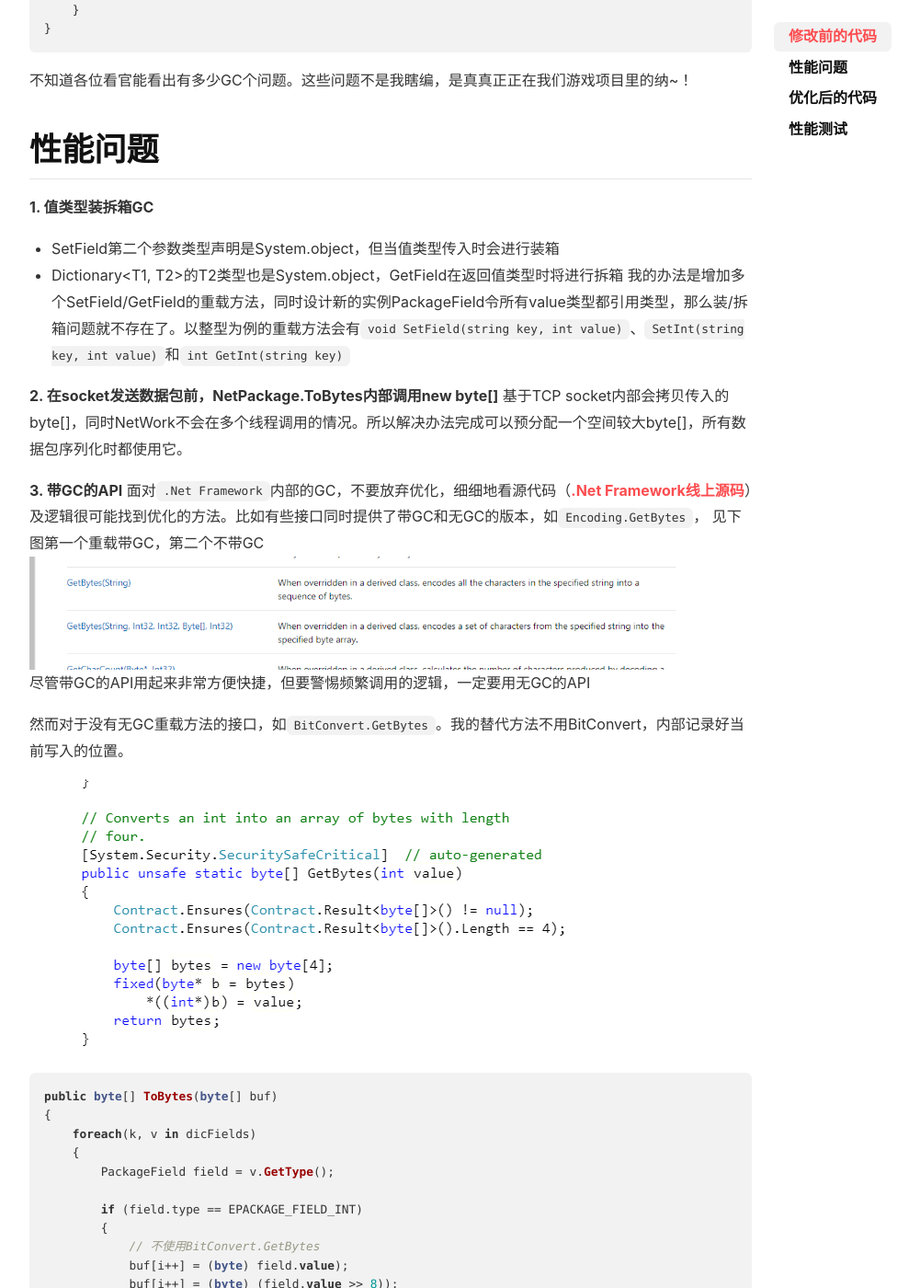
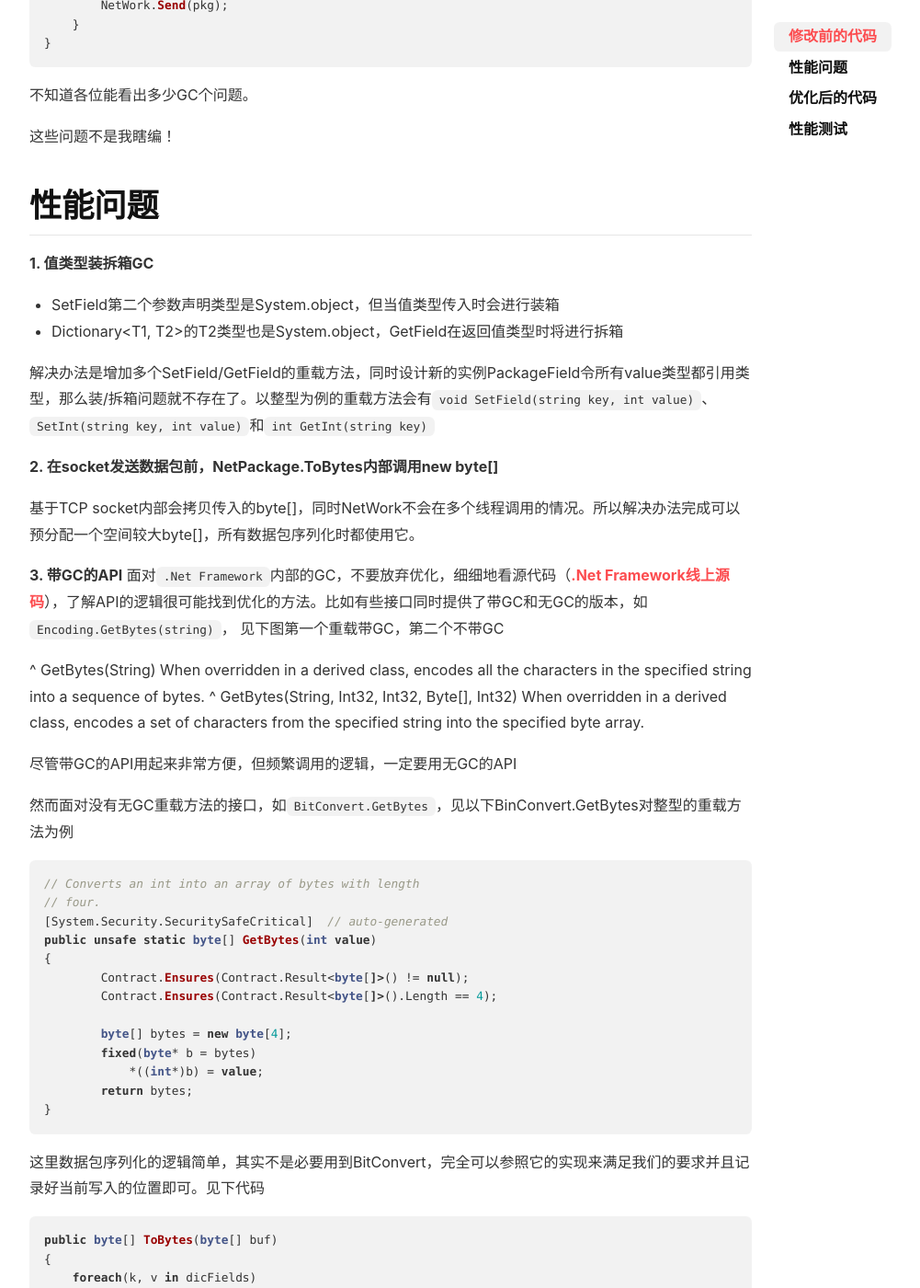
Before and after one commit to lizijie/lizijie.github.io, a Jekyll site: the page built from _posts/2020-03-10-记一次C#数据包GC优化.md, in a window 1280 px wide and 1400 px high, scrolled down 3358 px. Shown: the whole window at 92% size, without its empty margins (105-1106 px from the left). Built offline with Jekyll 4.4.1, drawn with Linux system fonts in a browser that asks for light colours; nearby versions of some CDN libraries; comment, search, counter and statistics services are not loaded; some of the changed text lies outside the part shown.

Commit message:
Update 2020-03-10-记一次C#数据包GC优化.md

````diff
--- a/_posts/2020-03-10-记一次C#数据包GC优化.md
+++ b/_posts/2020-03-10-记一次C#数据包GC优化.md
@@ -7,12 +7,13 @@ tags: C# unity
 
 [TOC]
 
-几个月前接手了游戏项目客户端网络层，要求分析数据包GC大小并优化。基于不可抗拒的原因，我们没有使用流行的通信协议，如[google protobuffer](https://developers.google.cn/protocol-buffers/)和风云大大的[sproto](https://github.com/cloudwu/sproto)等，而是自研的key-value协议。最终我将该部分代码的GC减少了约50%，并且优化以来运行良好。由于不能将项目的具体代码逻辑贴出来，同时为了更好地理解本文主旨，下文使用伪代码来表达主体逻辑，请放心这些不会影响你对要点的理解。
+几个月前接手了项目客户端网络层模块，要求分析数据包GC大小并优化。基于不可抗拒的原因，这个项目没有使用流行的通信协议，如[google protobuffer](https://developers.google.cn/protocol-buffers/)和风云大大的[sproto](https://github.com/cloudwu/sproto)等，而是自研的key-value协议。经过一系列优化，最终将代码的GC减少了约50%，并且优化以来运行良好。由于不能将项目的具体代码逻辑贴出来，同时为了更好地理解本文主旨，下文使用伪代码来表达主体逻辑，请放心这不会影响你对要点的理解。
 
 也许阅读的过程你会嘲笑和惊讶部分代码为何“如些地烂”。遗憾的是已无法对这些“上古的遗迹”细细地追溯过去，只能战战兢兢地修改下去罢了~~!!
 
 # 修改前的代码
 主要有两个对象NetPackage和NetWork
+
 NetPackage  数据包实例。负责储存着字段列表和序列化工作
 NetWork     负责网络收发
 
@@ -126,8 +127,8 @@ class NetWork
             if(memoryStream.Length > 0)
             {
                 Recv(memoryStream.ToArray());
-				memoryStream.Position = 0;
-				memoryStream.SetLength(0);
+		memoryStream.Position = 0;
+		memoryStream.SetLength(0);
             }
         }
         memoryStream.Close();
@@ -154,26 +155,47 @@ class Example
 }
 ```
 
-不知道各位看官能看出有多少GC个问题。这些问题不是我瞎编，是真真正正在我们游戏项目里的纳~！
+不知道各位能看出多少GC个问题。
+
+这些问题不是我瞎编！
 
 # 性能问题
 **1. 值类型装拆箱GC**
-* SetField第二个参数类型声明是System.object，但当值类型传入时会进行装箱
+* SetField第二个参数声明类型是System.object，但当值类型传入时会进行装箱
 * Dictionary<T1, T2>的T2类型也是System.object，GetField在返回值类型时将进行拆箱
-我的办法是增加多个SetField/GetField的重载方法，同时设计新的实例PackageField令所有value类型都引用类型，那么装/拆箱问题就不存在了。以整型为例的重载方法会有`void SetField(string key, int value)`、`SetInt(string key, int value)`和`int GetInt(string key)`
+
+解决办法是增加多个SetField/GetField的重载方法，同时设计新的实例PackageField令所有value类型都引用类型，那么装/拆箱问题就不存在了。以整型为例的重载方法会有`void SetField(string key, int value)`、`SetInt(string key, int value)`和`int GetInt(string key)`
 
 **2. 在socket发送数据包前，NetPackage.ToBytes内部调用new byte[]**
+
 基于TCP socket内部会拷贝传入的byte[]，同时NetWork不会在多个线程调用的情况。所以解决办法完成可以预分配一个空间较大byte[]，所有数据包序列化时都使用它。
 
 **3. 带GC的API**
-面对`.Net Framework`内部的GC，不要放弃优化，细细地看源代码（[.Net Framework线上源码](https://referencesource.microsoft.com/)）及逻辑很可能找到优化的方法。比如有些接口同时提供了带GC和无GC的版本，如`Encoding.GetBytes`， 见下图第一个重载带GC，第二个不带GC
-![](https://raw.githubusercontent.com/lizijie/lizijie.github.io/master/assets/images/2020-03-10-%E8%AE%B0%E4%B8%80%E6%AC%A1C%23%E6%95%B0%E6%8D%AE%E5%8C%85GC%E4%BC%98%E5%8C%96/encoding_getbytes.png)
-尽管带GC的API用起来非常方便快捷，但要警惕频繁调用的逻辑，一定要用无GC的API
+面对`.Net Framework`内部的GC，不要放弃优化，细细地看源代码（[.Net Framework线上源码](https://referencesource.microsoft.com/)），了解API的逻辑很可能找到优化的方法。比如有些接口同时提供了带GC和无GC的版本，如`Encoding.GetBytes(string)`， 见下图第一个重载带GC，第二个不带GC
 
-然而对于没有无GC重载方法的接口，如`BitConvert.GetBytes`。我的替代方法不用BitConvert，内部记录好当前写入的位置。
+^ GetBytes(String) When overridden in a derived class, encodes all the characters in the specified string into a sequence of bytes.
+^ GetBytes(String, Int32, Int32, Byte[], Int32) When overridden in a derived class, encodes a set of characters from the specified string into the specified byte array.
 
-![](https://raw.githubusercontent.com/lizijie/lizijie.github.io/master/assets/images/2020-03-10-%E8%AE%B0%E4%B8%80%E6%AC%A1C%23%E6%95%B0%E6%8D%AE%E5%8C%85GC%E4%BC%98%E5%8C%96/bitcovert_getbytes.png)
+尽管带GC的API用起来非常方便，但频繁调用的逻辑，一定要用无GC的API
 
+然而面对没有无GC重载方法的接口，如`BitConvert.GetBytes`，见以下BinConvert.GetBytes对整型的重载方法为例
+
+```c#
+// Converts an int into an array of bytes with length
+// four.
+[System.Security.SecuritySafeCritical]  // auto-generated
+public unsafe static byte[] GetBytes(int value)
+{
+	Contract.Ensures(Contract.Result<byte[]>() != null);
+	Contract.Ensures(Contract.Result<byte[]>().Length == 4);
+
+	byte[] bytes = new byte[4];
+	fixed(byte* b = bytes)
+	    *((int*)b) = value;
+        return bytes;
+}
+```
+这里数据包序列化的逻辑简单，其实不是必要用到BitConvert，完全可以参照它的实现来满足我们的要求并且记录好当前写入的位置即可。见下代码
 ```c#
 public byte[] ToBytes(byte[] buf)
 {
@@ -183,11 +205,10 @@ public byte[] ToBytes(byte[] buf)
 
         if (field.type == EPACKAGE_FIELD_INT)
         {
-            // 不使用BitConvert.GetBytes
-            buf[i++] = (byte) field.value);
-            buf[i++] = (byte) (field.value >> 8));
-            buf[i++] = (byte) (field.value >> 16));
-            buf[i++] =(byte) (field.value >> 24));
+            // 不使用BitConvert.GetBytes，下标i记录写入位置
+	    fixed(byte* b = buf[i])
+	        *((int*)b) = field.value;
+	    i += 4;
         }
         ...
     }
@@ -197,14 +218,22 @@ public byte[] ToBytes(byte[] buf)
 ```
 
 **4. Network读取字节流及组包的GC**
-`ReadThread`为了处理TCP粘包问题，使用了MemoryStream缓存读取到的所有字节。但是MemoryStream.ToArray()带有GC问题，而且没有相关的ToArray重载方法。解决办法抛弃MemoryStream，同样预分配一个较大的byte[]，记录当前有效的字节长度，新读取到的字节往后追加。
 
-![](https://raw.githubusercontent.com/lizijie/lizijie.github.io/master/assets/images/2020-03-10-%E8%AE%B0%E4%B8%80%E6%AC%A1C%23%E6%95%B0%E6%8D%AE%E5%8C%85GC%E4%BC%98%E5%8C%96/memorystream_gc.png)
-
+`ReadThread`为了处理TCP粘包问题，使用了MemoryStream缓存读取到的所有字节。不过MemoryStream.ToArray()内部分实现会产生GC，而且没有无GC重载方法。
+```c#
+public virtual byte[] ToArray()
+{
+	BCLDebug.Perf(_exposable, "MemoryStream::GetBuffer will let you avoid a copy.");
+	byte[] copy = new byte[_length - _origin];
+	Buffer.InternalBlockCopy(_buffer, _origin, copy, 0, _length - _origin);
+	return copy;
+}
+```
+解决办法抛弃MemoryStream，预分配一个较大的byte[]，记录当前有效的字节长度，新读取到的字节往后追加。
 ```c#
 size = stream.Read(arrByte, 0, READ_BUFFER_SIZE);
 ```
-修改后
+修改后将新到的字节，追加到后面
 ```c#
 int recLen = networkStream.Read(copyArray, start, maxSize - start);
 ```
@@ -359,8 +388,7 @@ class NetWork
 ```
 
 # 性能测试
-鉴于不方便贴项目源码，有些数据包周边的内容并没有提及，比如收发字节流实际并不是直接使用byte[]序列化，而是为了调用方便封装到了NetPackageWriter和NetPackageReader中，这并不影响对本文的理解。
-我写了一段测试代码，观察优化后的性能。结果显示耗时多了一丢丢（封装PackageFields和使用缓存池的原因），但GC下降了将近一半，总体性能提高十分理想。
+数据包周边的一些逻辑本文并没有提及，比如收发字节流实际并不是直接使用byte[]序列化，为了调用方便而是封装到了NetPackageWriter和NetPackageReader中，如些这些并不影响对本文的理解。我写了一段测试代码，观察优化后的性能。结果显示耗时多了一丢丢（封装PackageFields和使用缓存池的原因），但GC下降了将近一半，总体性能提高十分理想。
 ```c#
 // 伪代码
 NetPackage pkg = GetSamplePkg();
````
